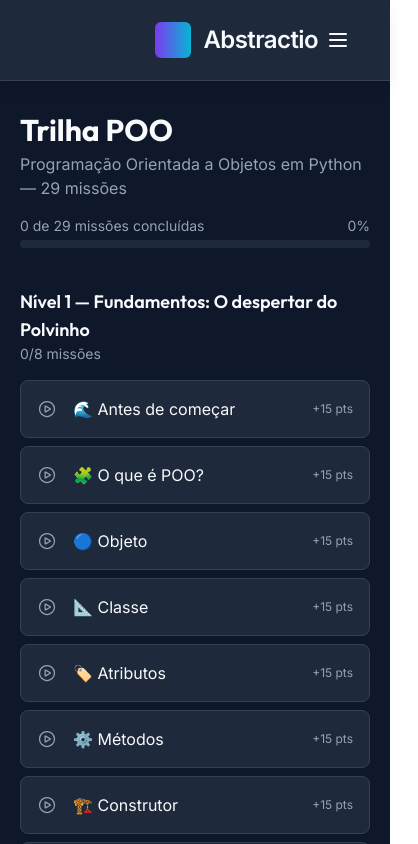
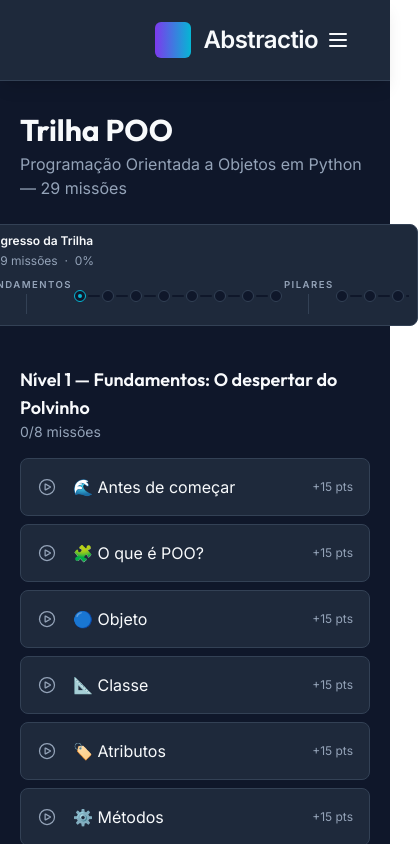
Before and after one commit to Gpcoutinho/Abstractio, a React (Vite) app: page /trilha in a window 390 px wide. Shown: the top 844 px of the page, 418 px wide, since content can reach past the window. Built offline with nearby package versions, Linux system fonts and the light colour scheme.

Commit message:
Melhora estética da barra de progresso; Falta responsividade

```diff
--- /dev/null
+++ b/src/components/ProgressBar.css
@@ -0,0 +1,115 @@
+@tailwind components;
+@tailwind utilities;
+
+@layer components {
+  .pb-wrap {
+    @apply bg-bgSecondary border border-borderDark rounded-lg p-2;
+    width: calc(100% + 6rem);
+    margin-left: -3rem;
+    margin-right: -3rem;
+    cursor: grab;
+  }
+
+  @screen sm {
+    .pb-wrap {
+      width: calc(100% + 10rem);
+      margin-left: -5rem;
+      margin-right: -5rem;
+    }
+  }
+
+  @screen md {
+    .pb-wrap {
+      width: calc(100% + 16rem);
+      margin-left: -8rem;
+      margin-right: -8rem;
+    }
+  }
+
+  @screen lg {
+    .pb-wrap {
+      width: calc(100% + 22rem);
+      margin-left: -12rem;
+      margin-right: -12rem;
+    }
+  }
+
+  .pb-wrap.dragging {
+    cursor: grabbing;
+    user-select: none;
+  }
+
+  .pb-wrap.no-scroll {
+    cursor: default;
+  }
+
+  .pb-wrap.no-scroll.dragging {
+    cursor: default;
+  }
+
+  .pb-header {
+    @apply flex flex-col sm:flex-row items-start sm:items-center justify-between gap-1 mb-2 text-xs;
+  }
+
+  .pb-title {
+    @apply text-textPrimary font-semibold;
+  }
+
+  .pb-percent {
+    @apply text-textSecondary;
+  }
+
+  .pb-track {
+    @apply flex items-center gap-0.5 overflow-x-auto;
+    min-height: 2.5rem;
+    min-width: 0;
+    width: 100%;
+    padding-bottom: 0.125rem;
+    scrollbar-width: none;
+  }
+
+  .pb-track::-webkit-scrollbar {
+    display: none;
+  }
+
+  .pb-separator {
+    @apply flex flex-col items-center gap-0.5 shrink-0;
+  }
+
+  .pb-sep-label {
+    @apply text-[0.6rem] uppercase tracking-[0.15em] text-textSecondary font-semibold whitespace-nowrap;
+  }
+
+  .pb-sep-line {
+    @apply w-px h-5 bg-borderDark;
+  }
+
+  .pb-connector {
+    @apply h-0.5 flex-1 rounded-full bg-bgPrimary;
+    min-width: 0.75rem;
+  }
+
+  .pb-connector.done {
+    @apply bg-accent;
+  }
+
+  .pb-dot {
+    @apply w-3 h-3 rounded-full border border-borderDark bg-bgPrimary shrink-0 flex items-center justify-center;
+  }
+
+  .pb-dot.done {
+    @apply bg-accent border-accent;
+  }
+
+  .pb-dot.active {
+    @apply border-accent;
+  }
+
+  .pb-dot.active .dot-inner {
+    @apply w-1 h-1 rounded-full bg-accent;
+  }
+
+  .dot-inner {
+    @apply rounded-full;
+  }
+}
--- /dev/null
+++ b/src/components/ProgressBar.tsx
@@ -0,0 +1,116 @@
+import React, { useRef, useState, useEffect } from 'react';
+import type { Nivel } from '../data/curriculum/types';
+import './ProgressBar.css';
+
+interface ProgressBarProps {
+  curriculum: Nivel[];
+  completedMissions: string[];
+}
+
+const ProgressBar: React.FC<ProgressBarProps> = ({ curriculum, completedMissions }) => {
+  const trackRef = useRef<HTMLDivElement>(null);
+  const wrapRef = useRef<HTMLDivElement>(null);
+  const [isDragging, setIsDragging] = useState(false);
+  const [startX, setStartX] = useState(0);
+  const [scrollLeft, setScrollLeft] = useState(0);
+  const [hasOverflow, setHasOverflow] = useState(true);
+
+  useEffect(() => {
+    const checkOverflow = () => {
+      if (trackRef.current) {
+        const isOverflowing = trackRef.current.scrollWidth > trackRef.current.clientWidth;
+        setHasOverflow(isOverflowing);
+      }
+    };
+
+    checkOverflow();
+    window.addEventListener('resize', checkOverflow);
+    return () => window.removeEventListener('resize', checkOverflow);
+  }, []);
+
+  const handleMouseDown = (e: React.MouseEvent) => {
+    if (!hasOverflow || !trackRef.current) return;
+    setIsDragging(true);
+    setStartX(e.pageX);
+    setScrollLeft(trackRef.current.scrollLeft);
+  };
+
+  const handleMouseMove = (e: React.MouseEvent) => {
+    if (!isDragging || !trackRef.current) return;
+    e.preventDefault();
+    const x = e.pageX;
+    const walk = (x - startX) * 1.5;
+    trackRef.current.scrollLeft = scrollLeft - walk;
+  };
+
+  const handleMouseUp = () => {
+    setIsDragging(false);
+  };
+
+  const flatMissions = curriculum.flatMap((nivel, nIdx) =>
+    nivel.missoes.map((missao, mIdx) => ({
+      ...missao,
+      nivelIdx: nIdx,
+      missaoIdx: mIdx,
+      nivelLabel: nivel.short,
+    })),
+  );
+
+  const total = flatMissions.length;
+  const doneCount = flatMissions.filter(missao => completedMissions.includes(missao.id)).length;
+  const pct = total > 0 ? Math.round((doneCount / total) * 100) : 0;
+  const activeIndex = flatMissions.findIndex(missao => !completedMissions.includes(missao.id));
+
+  return (
+    <div
+      className={`pb-wrap ${isDragging ? 'dragging' : ''} ${!hasOverflow ? 'no-scroll' : ''}`}
+      ref={wrapRef}
+      onMouseDown={handleMouseDown}
+      onMouseMove={handleMouseMove}
+      onMouseUp={handleMouseUp}
+      onMouseLeave={handleMouseUp}
+    >
+      <div className="pb-header">
+        <span className="pb-title">Progresso da Trilha</span>
+        <span className="pb-percent">
+          {doneCount}/{total} missões &nbsp;·&nbsp; {pct}%
+        </span>
+      </div>
+
+      <div
+        className="pb-track"
+        ref={trackRef}
+      >
+        {flatMissions.map((missao, idx) => {
+          const isFirstOfNivel = idx === 0 || missao.nivelIdx !== flatMissions[idx - 1].nivelIdx;
+          const isDone = completedMissions.includes(missao.id);
+          const isActive = idx === activeIndex;
+
+          return (
+            <React.Fragment key={missao.id}>
+              {isFirstOfNivel && (
+                <div className="pb-separator">
+                  <div className="pb-sep-label">{missao.nivelLabel}</div>
+                  <div className="pb-sep-line" />
+                </div>
+              )}
+
+              {!isFirstOfNivel && (
+                <div className={`pb-connector ${isDone ? 'done' : ''}`} />
+              )}
+
+              <div
+                className={`pb-dot ${isDone ? 'done' : ''} ${isActive ? 'active' : ''}`}
+                title={missao.title}
+              >
+                {isActive && <div className="dot-inner" />}
+              </div>
+            </React.Fragment>
+          );
+        })}
+      </div>
+    </div>
+  );
+};
+
+export default ProgressBar;
--- a/src/pages/Trilha.tsx
+++ b/src/pages/Trilha.tsx
@@ -6,6 +6,7 @@ import { niveis } from '../data/curriculum';
 import { useProgress } from '../hooks/useProgress';
 import Footer from '../components/Footer';
 import PageWrapper from '../components/PageWrapper';
+import ProgressBar from '../components/ProgressBar';
 const totalMissoes = niveis.reduce((acc, n) => acc + n.missoes.length, 0);
 
 const Trilha: React.FC = () => {
@@ -21,20 +22,8 @@ const Trilha: React.FC = () => {
           <p className="text-textSecondary">
             Programação Orientada a Objetos em Python — {totalMissoes} missões
           </p>
-          <div className="mt-4">
-            <div className="flex justify-between text-sm text-textSecondary mb-1">
-              <span>{completed.length} de {totalMissoes} missões concluídas</span>
-              <span>{progressoGeral}%</span>
-            </div>
-            <div className="w-full h-2 bg-bgSecondary rounded-full overflow-hidden">
-              <div
-                className="h-full rounded-full transition-all duration-500"
-                style={{
-                  width: `${progressoGeral}%`,
-                  background: 'linear-gradient(90deg, #4F33A9, #8A4FFF)',
-                }}
-              />
-            </div>
+          <div className="mt-6">
+            <ProgressBar curriculum={niveis} completedMissions={completed} />
           </div>
         </div>
 
```
